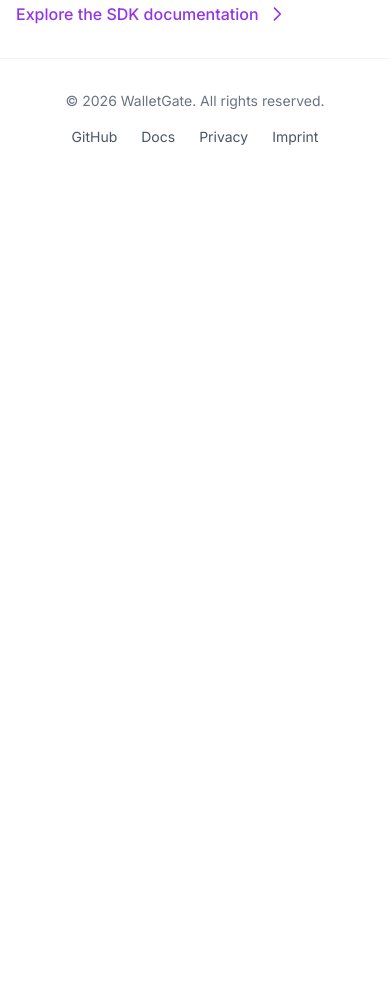
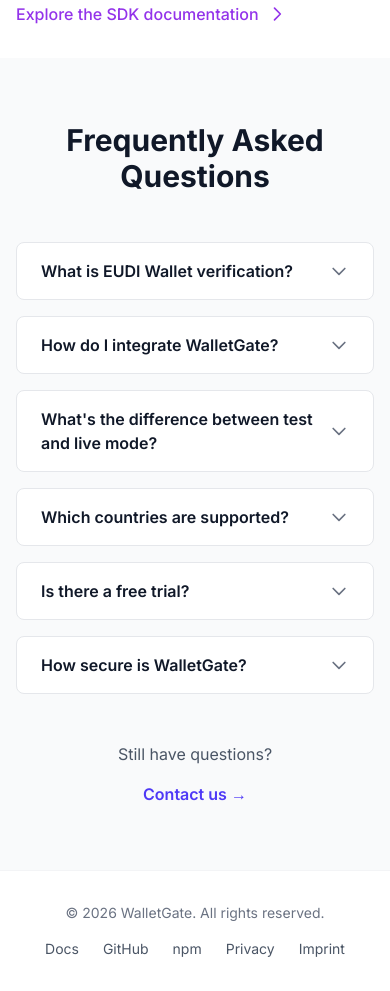
Before and after one commit to walletgate/early-access, a Next.js app: page / in a window 390 px wide. Shown: the part 800-1791 px from the top of the page. Before the commit the page ends 979 px from the top, so only its background shows below. Built offline with nearby package versions, Linux system fonts and the light colour scheme.

Commit message:
feat: add FAQ section and update landing page
- Update tagline to highlight REST API and TypeScript SDK
- Add FAQ section with accordion UI
- Update footer links to point to public documentation
- Add npm package link
- Improve mobile responsiveness

```diff
--- a/app/page.tsx
+++ b/app/page.tsx
@@ -7,6 +7,7 @@
 export default function Home() {
   const [formState, setFormState] = useState<'idle' | 'submitting' | 'success' | 'error'>('idle')
   const [formData, setFormData] = useState({ name: '', email: '' })
+  const [openFaq, setOpenFaq] = useState<number | null>(null)
 
   const handleSubmit = async (e: React.FormEvent): Promise<void> => {
     e.preventDefault()
@@ -54,12 +55,12 @@
             {/* Left Column - Content */}
             <div className="space-y-6 sm:space-y-8">
               <div className="space-y-4">
-                <h1 className="text-3xl sm:text-4xl md:text-5xl lg:text-6xl font-bold text-gray-900 leading-tight lg:whitespace-nowrap">
+                <h1 className="text-3xl sm:text-4xl md:text-5xl lg:text-6xl font-bold text-gray-900 leading-tight">
                   EU Digital Identity,{' '}
                   <span className="text-brand-600">made simple.</span>
                 </h1>
-                <p className="text-base sm:text-lg md:text-xl text-gray-600 leading-relaxed lg:whitespace-nowrap">
-                  WalletGate is a developer-first SDK for privacy-preserving EUDI verification.
+                <p className="text-base sm:text-lg md:text-xl text-gray-600 leading-relaxed">
+                  Developer-first REST API and TypeScript SDK for privacy-preserving EUDI verification.
                 </p>
               </div>
 
@@ -318,6 +319,76 @@
         </div>
       </main>
 
+      {/* FAQ Section */}
+      <section className="w-full py-16 px-4 sm:px-6 lg:px-8 bg-gray-50">
+        <div className="max-w-3xl mx-auto">
+          <h2 className="text-3xl sm:text-4xl font-bold text-center mb-12 text-gray-900">
+            Frequently Asked Questions
+          </h2>
+
+          <div className="space-y-4">
+            {[
+              {
+                q: "What is EUDI Wallet verification?",
+                a: "EUDI (EU Digital Identity) Wallet verification allows users to prove their identity, age, or residency using their official EU Digital Identity Wallet. It's part of the eIDAS 2.0 regulation being rolled out across all EU member states."
+              },
+              {
+                q: "How do I integrate WalletGate?",
+                a: "WalletGate provides both a REST API and TypeScript SDK. You can start verifying identities with just a few lines of code. Check our documentation at docs.walletgate.app for detailed integration guides."
+              },
+              {
+                q: "What's the difference between test and live mode?",
+                a: "Test mode uses test API keys (starting with wg_test_) and doesn't charge you. It's perfect for development and testing. Live mode (wg_live_) processes real verifications and counts towards your plan's quota."
+              },
+              {
+                q: "Which countries are supported?",
+                a: "WalletGate supports all 27 EU member states plus EEA countries. We directly integrate with the official EU LOTL (List of Trusted Lists) infrastructure for maximum coverage and compliance."
+              },
+              {
+                q: "Is there a free trial?",
+                a: "Yes! You get 100 free test verifications per month with no credit card required. This gives you plenty of time to integrate and test before going live."
+              },
+              {
+                q: "How secure is WalletGate?",
+                a: "WalletGate is built with enterprise security in mind: end-to-end encryption, zero-knowledge architecture, SOC 2 Type II certification, and full GDPR compliance. We never store user identity data."
+              }
+            ].map((faq, index) => (
+              <div key={index} className="border border-gray-200 rounded-lg bg-white overflow-hidden">
+                <button
+                  onClick={() => setOpenFaq(openFaq === index ? null : index)}
+                  className="w-full px-6 py-4 text-left flex justify-between items-center hover:bg-gray-50 transition-colors"
+                >
+                  <span className="font-semibold text-gray-900 pr-4">{faq.q}</span>
+                  <svg
+                    className={`w-5 h-5 text-gray-500 transition-transform flex-shrink-0 ${openFaq === index ? 'rotate-180' : ''}`}
+                    fill="none"
+                    stroke="currentColor"
+                    viewBox="0 0 24 24"
+                  >
+                    <path strokeLinecap="round" strokeLinejoin="round" strokeWidth={2} d="M19 9l-7 7-7-7" />
+                  </svg>
+                </button>
+                {openFaq === index && (
+                  <div className="px-6 pb-4 text-gray-600 leading-relaxed">
+                    {faq.a}
+                  </div>
+                )}
+              </div>
+            ))}
+          </div>
+
+          <div className="mt-12 text-center">
+            <p className="text-gray-600 mb-4">Still have questions?</p>
+            <a
+              href="mailto:hello@walletgate.app"
+              className="text-indigo-600 hover:text-indigo-700 font-semibold"
+            >
+              Contact us →
+            </a>
+          </div>
+        </div>
+      </section>
+
       {/* Footer */}
       <footer className="w-full py-8 px-4 sm:px-6 lg:px-8 border-t border-gray-100">
         <div className="max-w-7xl mx-auto">
@@ -327,6 +398,14 @@
             </p>
             <nav className="flex items-center space-x-6">
               <a
+                href="https://docs.walletgate.app"
+                target="_blank"
+                rel="noopener noreferrer"
+                className="text-sm text-gray-600 hover:text-gray-900 transition"
+              >
+                Docs
+              </a>
+              <a
                 href="https://github.com/walletgate/eudi-sdk"
                 target="_blank"
                 rel="noopener noreferrer"
@@ -334,9 +413,14 @@
               >
                 GitHub
               </a>
-              <Link href="/docs" className="text-sm text-gray-600 hover:text-gray-900 transition">
-                Docs
-              </Link>
+              <a
+                href="https://www.npmjs.com/package/@walletgate/eudi"
+                target="_blank"
+                rel="noopener noreferrer"
+                className="text-sm text-gray-600 hover:text-gray-900 transition"
+              >
+                npm
+              </a>
               <Link href="/privacy" className="text-sm text-gray-600 hover:text-gray-900 transition">
                 Privacy
               </Link>
```
